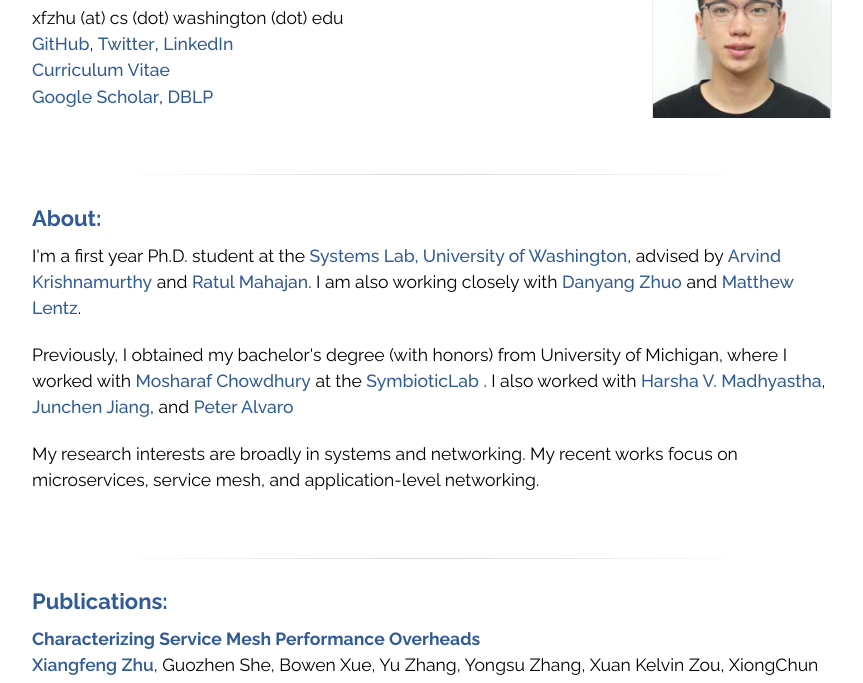
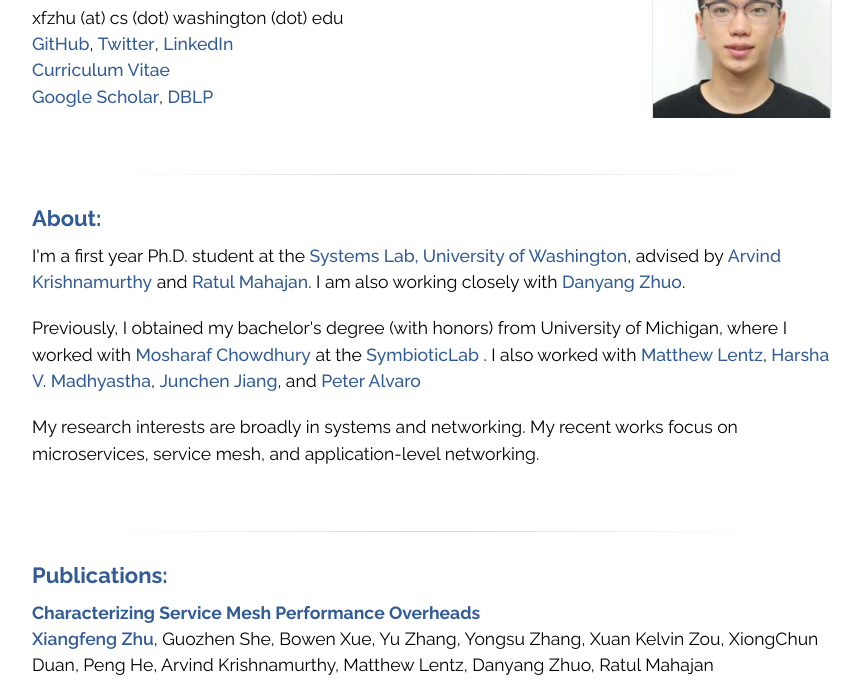
Before and after one commit to Romero027/Romero027.github.io, a plain HTML site: page index.html in a window 1280 px wide. Shown: the part 113-796 px from the top of the page, without its empty margins (208-1071 px from the left). Drawn offline with Linux system fonts and the light colour scheme.

Commit message:
update index.html

```diff
--- a/index.html
+++ b/index.html
@@ -46,12 +46,12 @@
 
         <h2 id="about">About:</h2>
         <p>
-          I'm a first year Ph.D. student at the <a href="https://syslab.cs.washington.edu/">Systems Lab, University of Washington</a>, advised by <a href="https://www.cs.washington.edu/people/faculty/arvind/">Arvind Krishnamurthy</a> and <a href="https://ratul.org/">Ratul Mahajan</a>. I am also working closely with <a href="https://danyangzhuo.com/">Danyang Zhuo</a> and  <a href="https://users.cs.duke.edu/~mlentz/">Matthew Lentz</a>.
+          I'm a first year Ph.D. student at the <a href="https://syslab.cs.washington.edu/">Systems Lab, University of Washington</a>, advised by <a href="https://www.cs.washington.edu/people/faculty/arvind/">Arvind Krishnamurthy</a> and <a href="https://ratul.org/">Ratul Mahajan</a>. I am also working closely with <a href="https://danyangzhuo.com/">Danyang Zhuo</a>.
         </p>
 
         <p>
           Previously, I obtained my bachelor's degree (with honors) from University of Michigan, where I worked with <a href="https://www.mosharaf.com/">Mosharaf Chowdhury</a> at the <a href="https://symbioticlab.org/">SymbioticLab </a>. I
-          also worked with <a href="https://web.eecs.umich.edu/~harshavm/"> Harsha V. Madhyastha</a>, <a href="https://people.cs.uchicago.edu/~junchenj/">Junchen Jiang</a>, and <a href="https://people.ucsc.edu/~palvaro/">Peter Alvaro</a></p>
+          also worked with <a href="https://users.cs.duke.edu/~mlentz/">Matthew Lentz</a>, <a href="https://web.eecs.umich.edu/~harshavm/"> Harsha V. Madhyastha</a>, <a href="https://people.cs.uchicago.edu/~junchenj/">Junchen Jiang</a>, and <a href="https://people.ucsc.edu/~palvaro/">Peter Alvaro</a></p>
         </p>
 
       	<p>
```
